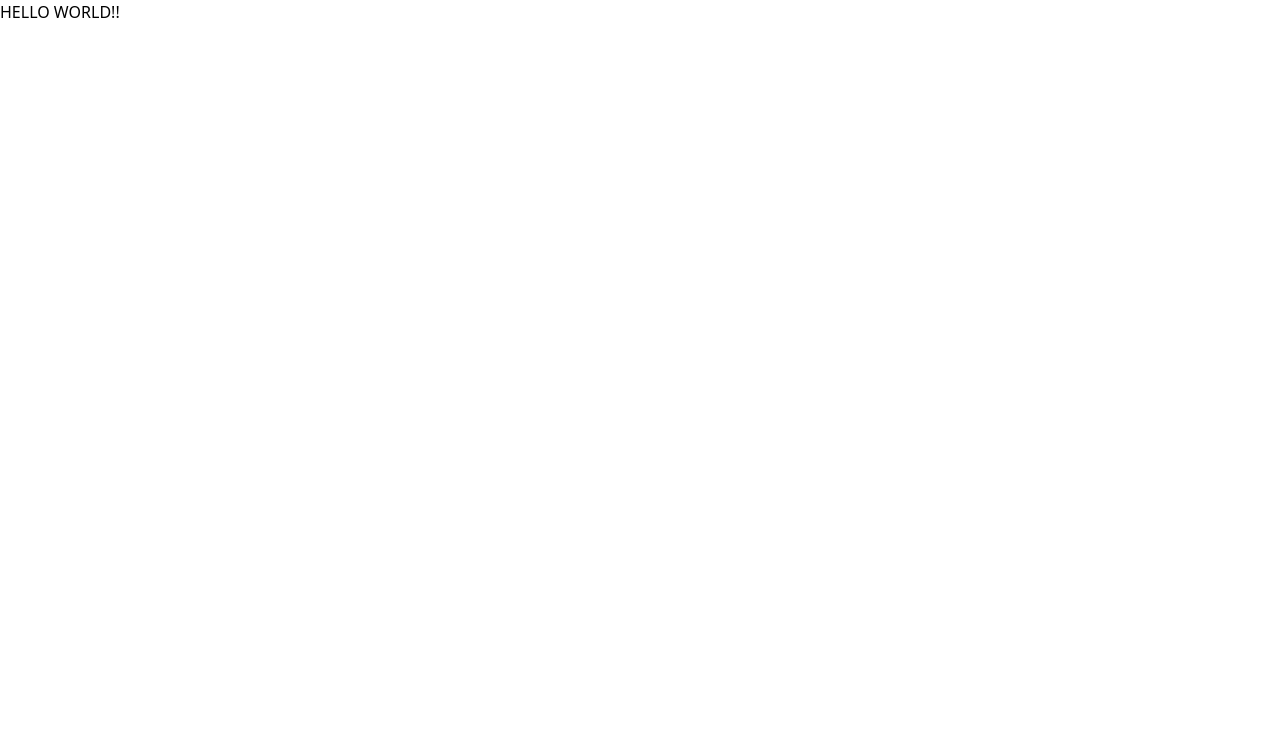
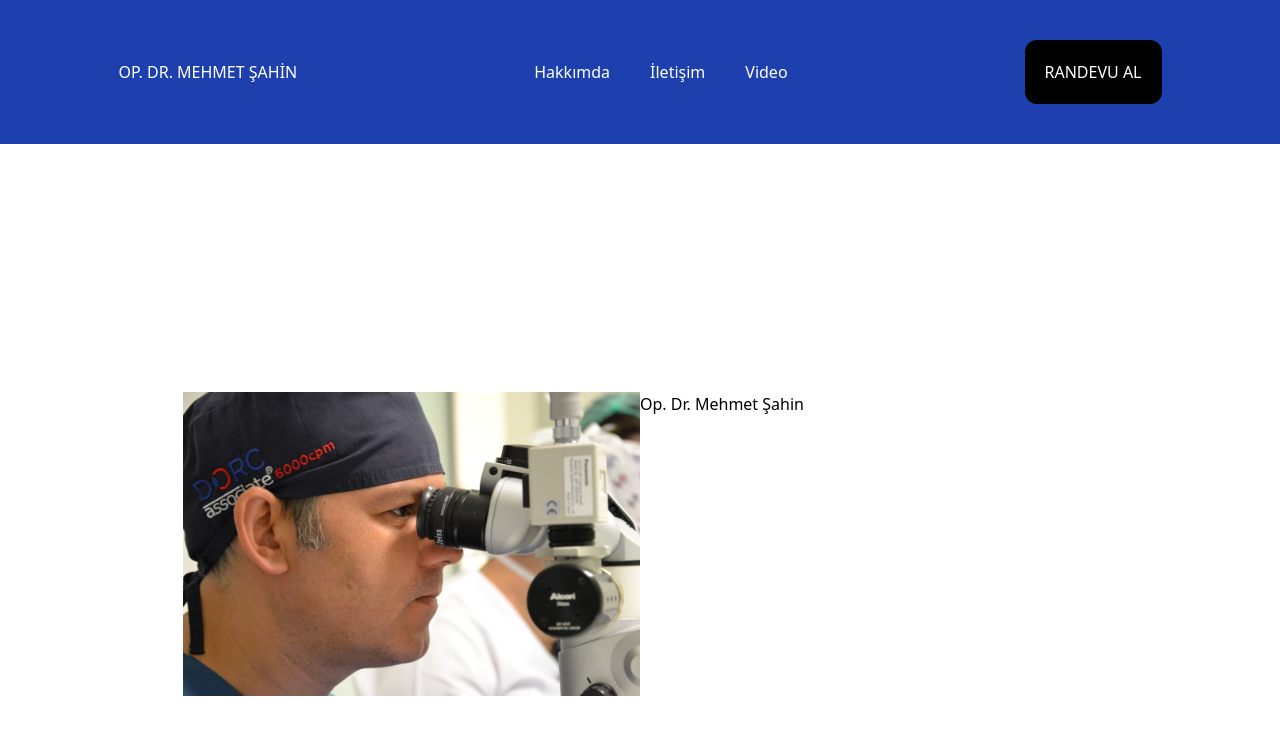
Before and after one commit to ege-ayan/Mehmet-Sahin-Website, a Next.js app: page / in a window 1280 px wide. Shown: the top 734 px of the page. Built offline with nearby package versions, Linux system fonts and the light colour scheme.

Commit message:
footer and navigation structured

```diff
--- a/src/app/components/partials/footer.jsx
+++ b/src/app/components/partials/footer.jsx
@@ -0,0 +1,3 @@
+export default function Footer() {
+  return <div></div>;
+}
--- a/src/app/components/partials/navbar.jsx
+++ b/src/app/components/partials/navbar.jsx
@@ -0,0 +1,17 @@
+export default function Navbar() {
+  return (
+    <div className="flex items-center justify-around w-full py-10 bg-blue-800 text-white">
+      <div className="">OP. DR. MEHMET ŞAHİN</div>
+
+      <div className="flex gap-10">
+        <div>Hakkımda</div>
+
+        <div>İletişim</div>
+
+        <div>Video</div>
+      </div>
+
+      <div className="rounded-xl bg-black p-5">RANDEVU AL</div>
+    </div>
+  );
+}
--- a/src/app/layout.js
+++ b/src/app/layout.js
@@ -1,3 +1,5 @@
+import Footer from "./components/partials/footer";
+import Navbar from "./components/partials/navbar";
 import "./globals.css";
 
 export const metadata = {
@@ -8,7 +10,11 @@ export const metadata = {
 export default function RootLayout({ children }) {
   return (
     <html lang="tr">
-      <body>{children}</body>
+      <body>
+        <Navbar />
+        {children}
+        <Footer />
+      </body>
     </html>
   );
 }
--- a/src/app/page.js
+++ b/src/app/page.js
@@ -1,3 +1,9 @@
+import HomeOpening from "./sections/home-opening";
+
 export default function Home() {
-  return <div>HELLO WORLD!!</div>;
+  return (
+    <div>
+      <HomeOpening />
+    </div>
+  );
 }
--- /dev/null
+++ b/src/app/sections/home-fields.jsx
@@ -0,0 +1,3 @@
+export default function HomeFields() {
+  return <div>Kişisel Sayfama Hoşgeldiniz</div>;
+}
--- a/src/app/sections/home-opening.jsx
+++ b/src/app/sections/home-opening.jsx
@@ -0,0 +1,20 @@
+import Image from "next/image";
+
+export default function HomeOpening() {
+  return (
+    <div className="h-screen flex items-center justify-center">
+      <div className="flex max-w-[1500px]">
+        <div className="w-1/2">
+          <Image
+            src={"/images/homepage-opening.jpg"}
+            alt="Op. Dr. Mehmet Şahin"
+            quality={100}
+            width={750}
+            height={500}
+          />
+        </div>
+        <div className="w-1/2">Op. Dr. Mehmet Şahin</div>
+      </div>
+    </div>
+  );
+}
```
Also changed, not shown: public/images/homepage-opening.jpg (added), src/app/contact/page.jsx (added), src/app/media/page.jsx (added).
